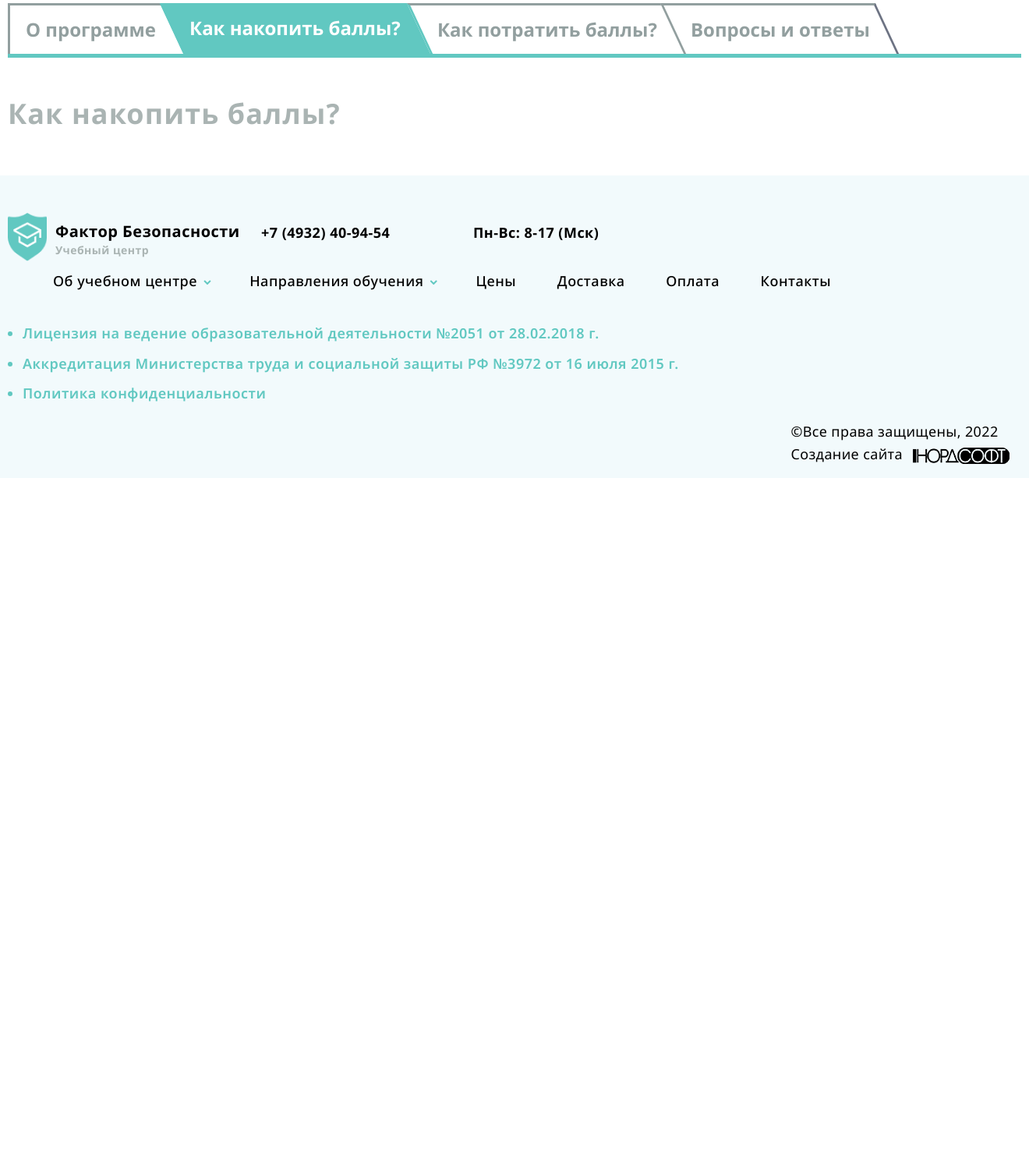
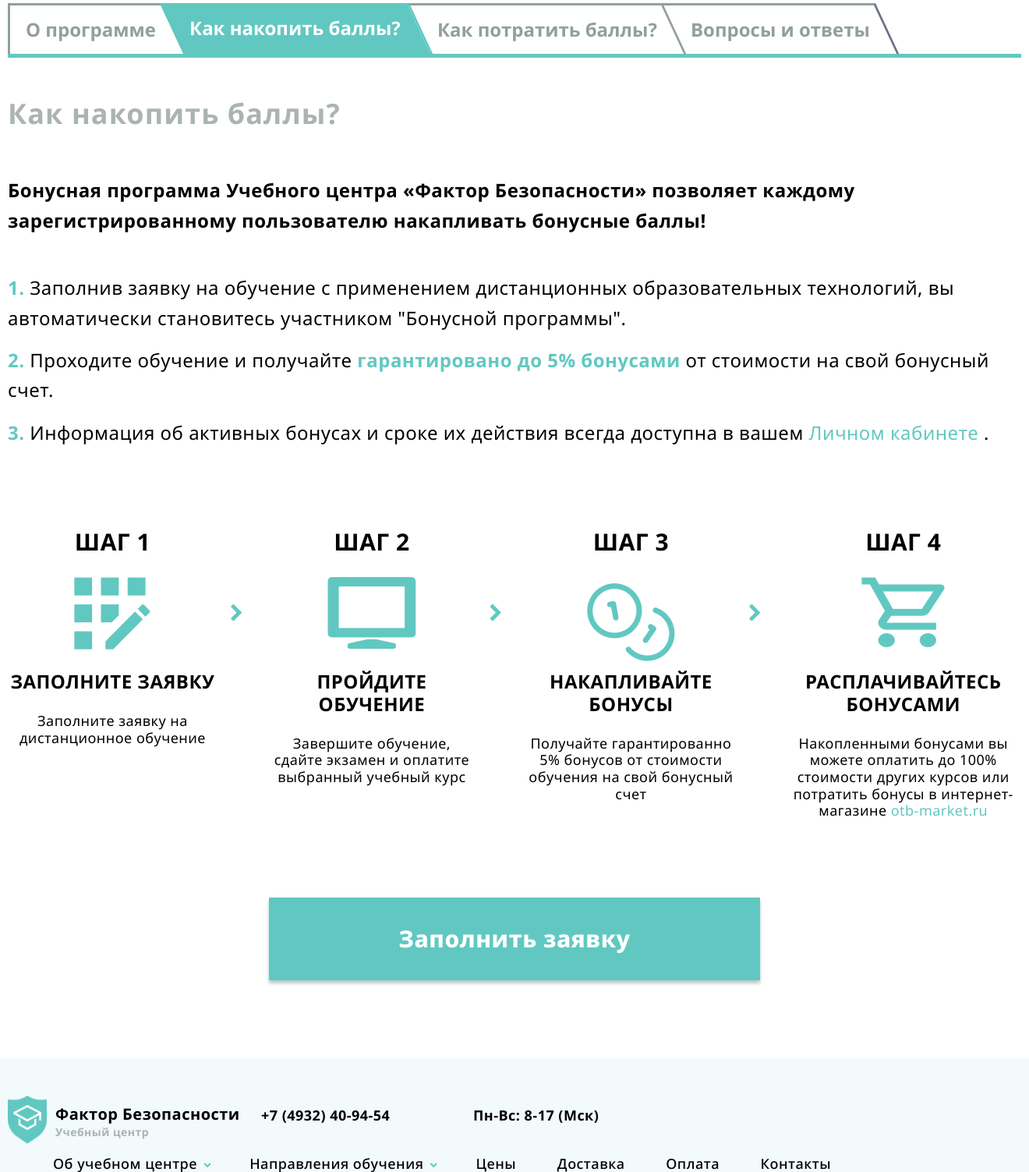
Before and after one commit to pmaks1985/fb-dpo, a PHP site: page /bonus-program/index.html in a window 1320 px wide, after a click on "Как накопить баллы?". Shown: the part 353-1856 px from the top of the page at 78% size. Before the commit the page ends 966 px from the top, so only its background shows below. Run offline with PHP 8.4, Linux system fonts and the light colour scheme.

Commit message:
как накопить баллы закончил

```diff
--- a/layout/bonus-program/index.html
+++ b/layout/bonus-program/index.html
@@ -610,6 +610,133 @@
           >
             <div>
               <h2>Как накопить баллы?</h2>
+              <h4>
+                Бонусная программа Учебного центра «Фактор Безопасности»
+                позволяет каждому зарегистрированному пользователю накапливать
+                бонусные баллы!
+              </h4>
+              <div class="mb-6">
+                <p>
+                  <span style="color: #61c8c1" class="font-weight-bold"
+                    >1.</span
+                  >
+                  Заполнив заявку на обучение с применением дистанционных
+                  образовательных технологий, вы автоматически становитесь
+                  участником "Бонусной программы".
+                </p>
+                <p>
+                  <span style="color: #61c8c1" class="font-weight-bold"
+                    >2.</span
+                  >
+                  Проходите обучение и получайте
+                  <span style="color: #61c8c1" class="font-weight-bold"
+                    >гарантировано до 5% бонусами</span
+                  >
+                  от стоимости на свой бонусный счет.
+                </p>
+                <p>
+                  <span style="color: #61c8c1" class="font-weight-bold"
+                    >3.</span
+                  >
+                  Информация об активных бонусах и сроке их действия всегда
+                  доступна в вашем <a href="">Личном кабинете</a> .
+                </p>
+              </div>
+
+              <div class="row mb-6">
+                <div class="col-12 col-md d-flex">
+                  <div class="block d-flex flex-column">
+                    <div class="tag text-uppercase">шаг 1</div>
+                    <div class="img">
+                      <img
+                        src="/layout/img/step-bonus1.png"
+                        loading="lazy"
+                        alt="step-bonus1"
+                      />
+                    </div>
+                    <div class="text text-uppercase">ЗАПОЛНИТЕ ЗАЯВКУ</div>
+                    <div class="text2">
+                      Заполните заявку на дистанционное обучение
+                    </div>
+                  </div>
+                  <i
+                    class="fa fa-chevron-right text-light-green pl-3"
+                    aria-hidden="true"
+                  ></i>
+                </div>
+                <div class="col-12 col-md d-flex">
+                  <div class="block d-flex flex-column">
+                    <div class="tag text-uppercase">шаг 2</div>
+                    <div class="img">
+                      <img
+                        src="/layout/img/step-bonus2.png"
+                        loading="lazy"
+                        alt="step-bonus2"
+                      />
+                    </div>
+                    <div class="text text-uppercase">Пройдите обучение</div>
+                    <div class="text2">
+                      Завершите обучение, сдайте экзамен и оплатите выбранный
+                      учебный курс
+                    </div>
+                  </div>
+                  <i
+                    class="fa fa-chevron-right text-light-green pl-3"
+                    aria-hidden="true"
+                  ></i>
+                </div>
+                <div class="col-12 col-md d-flex">
+                  <div class="block d-flex flex-column">
+                    <div class="tag text-uppercase">шаг 3</div>
+                    <div class="img">
+                      <img
+                        src="/layout/img/step-bonus3.png"
+                        loading="lazy"
+                        alt="step-bonus3"
+                      />
+                    </div>
+                    <div class="text text-uppercase">накапливайте бонусы</div>
+                    <div class="text2">
+                      Получайте гарантированно 5% бонусов от стоимости обучения
+                      на свой бонусный счет
+                    </div>
+                  </div>
+                  <i
+                    class="fa fa-chevron-right text-light-green pl-3"
+                    aria-hidden="true"
+                  ></i>
+                </div>
+                <div class="col-12 col-md d-flex">
+                  <div class="block d-flex flex-column">
+                    <div class="tag text-uppercase">шаг 4</div>
+                    <div class="img">
+                      <img
+                        src="/layout/img/step-bonus4.png"
+                        loading="lazy"
+                        alt="step-bonus4"
+                      />
+                    </div>
+                    <div class="text text-uppercase">
+                      расплачивайтесь бонусами
+                    </div>
+                    <div class="text2">
+                      Накопленными бонусами вы можете оплатить до 100% стоимости
+                      других курсов или потратить бонусы в интернет-магазине
+                      <a href="" target="_blank">otb-market.ru</a>
+                    </div>
+                  </div>
+                </div>
+              </div>
+              <div class="mb-6">
+                <a
+                  href=""
+                  class="d-flex justify-content-center text-center text-white"
+                >
+                  <div class="application-for-training mb-0">
+                    Заполнить заявку
+                  </div>
+                </a>
+              </div>
             </div>
           </div>
           <div
--- a/layout/css/template_styles.css
+++ b/layout/css/template_styles.css
@@ -61,6 +61,16 @@ h3,
   font-size: 32px;
   line-height: 120%;
   padding-bottom: 45px;
+}
+
+h4,
+.h4 {
+  font-family: 'NotoSans-Bold';
+  font-style: normal;
+  font-weight: 700;
+  font-size: 24px;
+  line-height: 160%;
+  padding-bottom: 40px;
 }
 
 a {
@@ -1155,3 +1165,38 @@ footer {
 .collapseBonusProgram button:last-child {
   border-right: 3px solid #6D7383;
 }
+
+.block {
+  font-family: 'NotoSans-Bold';
+  font-style: normal;
+  font-weight: 700;
+  text-align: center;
+}
+
+.block + i.fa {
+  padding-top: 100px;
+}
+
+.tag {
+  font-size: 30px;
+  line-height: 41px;
+  padding-bottom: 25px;
+}
+
+.img {
+  height: 95px;
+}
+
+.text {
+  font-size: 24px;
+  line-height: 120%;
+  padding: 25px 0;
+}
+
+.text2 {
+  font-family: 'NotoSans';
+  font-style: normal;
+  font-weight: 400;
+  font-size: 18px;
+  line-height: 120%;
+}
--- a/layout/css/template_styles.scss
+++ b/layout/css/template_styles.scss
@@ -61,6 +61,16 @@
         font-size: 32px;
         line-height: 120%;
         padding-bottom: 45px;
+    }
+
+    h4,
+    .h4 {
+        font-family: 'NotoSans-Bold';
+        font-style: normal;
+        font-weight: 700;
+        font-size: 24px;
+        line-height: 160%;
+        padding-bottom: 40px;
     }
 
     a {
@@ -1038,3 +1048,36 @@
             }
         }
     }
+
+    .block {
+        font-family: 'NotoSans-Bold';
+        font-style: normal;
+        font-weight: 700;
+        text-align: center;
+        &+i.fa {
+            padding-top: 100px;
+        }
+    }
+
+    .tag {
+        font-size: 30px;
+        line-height: 41px;
+        padding-bottom: 25px;
+    }
+
+    .img {
+        height: 95px;
+    }
+
+    .text {
+        font-size: 24px;
+        line-height: 120%;
+        padding: 25px 0;
+        &2 {
+            font-family: 'NotoSans';
+            font-style: normal;
+            font-weight: 400;
+            font-size: 18px;
+            line-height: 120%;
+        }
+    }
```
Also changed, not shown: layout/img/step-bonus1.png (added), layout/img/step-bonus2.png (added), layout/img/step-bonus3.png (added), layout/img/step-bonus4.png (added).
